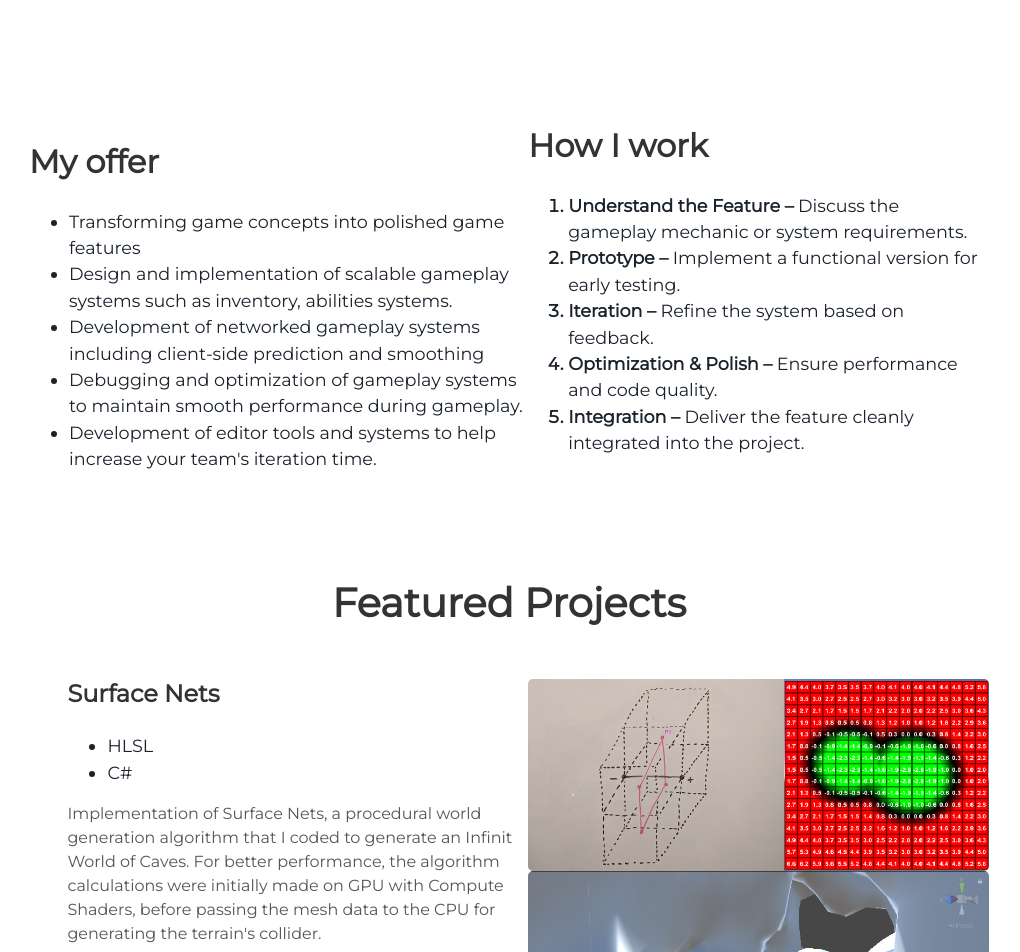
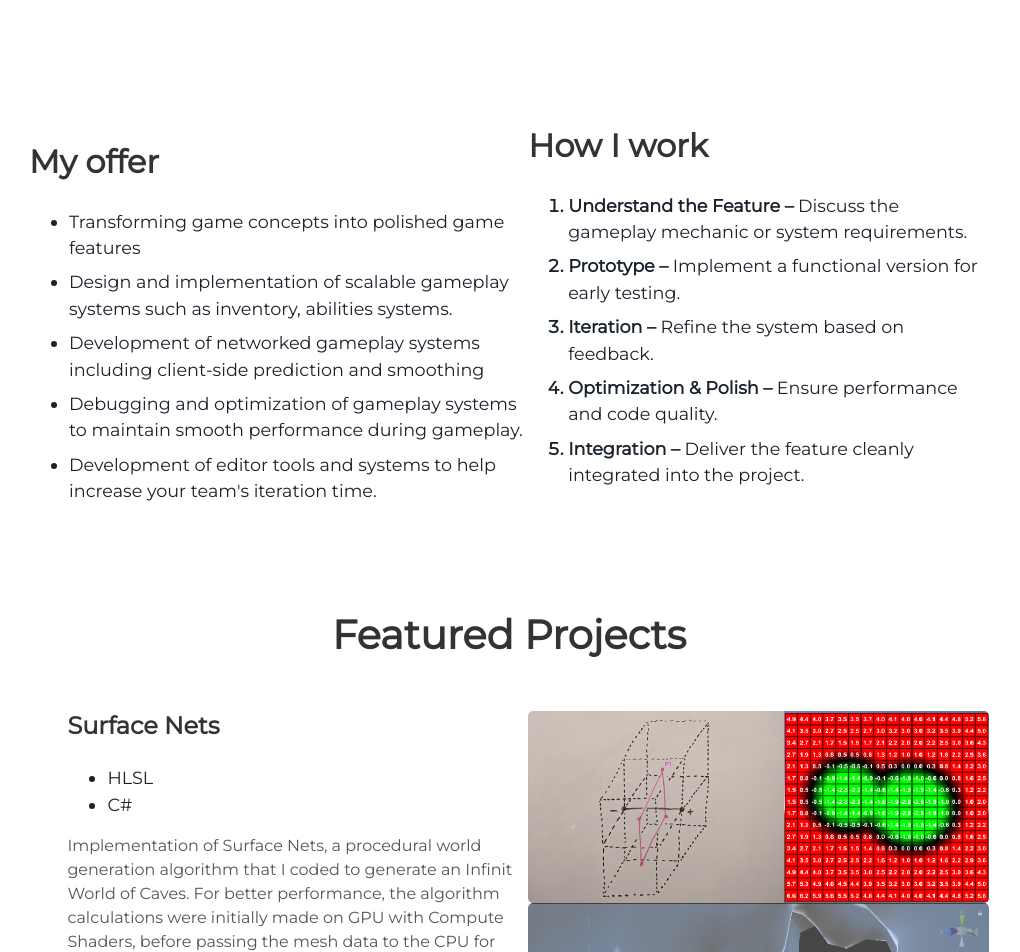
Before and after one commit to RedaMazoz/redamazoz.github.io, a Jekyll site: the page built from index.html, in a window 1280 px wide. Shown: the part 1319-2271 px from the top of the page, without its empty margins (131-1151 px from the left). Built offline with Jekyll 4.4.1, drawn with Linux system fonts in a browser that asks for light colours; some web fonts are replaced.

Commit message:
add margin bottom to bullet lists about.html

```diff
--- a/_includes/about.html
+++ b/_includes/about.html
@@ -7,6 +7,11 @@ ol > li::marker {
  {
     font-weight: bold;
  }
+
+.itemMargin
+{
+    margin-bottom: .5rem;
+}
 
 </style>
 
@@ -35,11 +40,11 @@ ol > li::marker {
   <div class="contents-right">
     <h2>How I work</h2>
     <ol>
-      <li><span class="initialBold">Understand the Feature – </span>Discuss the gameplay mechanic or system requirements.</li>
-      <li><span class="initialBold">Prototype – </span>Implement a functional version for early testing.</li>
-      <li><span class="initialBold">Iteration – </span>Refine the system based on feedback.</li>
-      <li><span class="initialBold">Optimization &amp; Polish – </span>Ensure performance and code quality.</li>
-      <li><span class="initialBold">Integration – </span>Deliver the feature cleanly integrated into the project.</li>
+      <li class="itemMargin"><span class="initialBold">Understand the Feature – </span>Discuss the gameplay mechanic or system requirements.</li>
+      <li class="itemMargin"><span class="initialBold">Prototype – </span>Implement a functional version for early testing.</li>
+      <li class="itemMargin"><span class="initialBold">Iteration – </span>Refine the system based on feedback.</li>
+      <li class="itemMargin"><span class="initialBold">Optimization &amp; Polish – </span>Ensure performance and code quality.</li>
+      <li class="itemMargin"><span class="initialBold">Integration – </span>Deliver the feature cleanly integrated into the project.</li>
 
 
 
@@ -51,11 +56,11 @@ ol > li::marker {
   <div class="contents-left">
     <h2>My offer</h2>
     <ul>
-      <li>Transforming game concepts into polished game features</li>
-      <li>Design and implementation of scalable gameplay systems such as inventory, abilities systems.</li>
-      <li> Development of networked gameplay systems including client-side prediction and smoothing</li>
-      <li>Debugging and optimization of gameplay systems to maintain smooth performance during gameplay.</li>
-      <li>Development of editor tools and systems to help increase your team's iteration time.</li>
+      <li class="itemMargin">Transforming game concepts into polished game features</li>
+      <li class="itemMargin">Design and implementation of scalable gameplay systems such as inventory, abilities systems.</li>
+      <li class="itemMargin"> Development of networked gameplay systems including client-side prediction and smoothing</li>
+      <li class="itemMargin">Debugging and optimization of gameplay systems to maintain smooth performance during gameplay.</li>
+      <li class="itemMargin">Development of editor tools and systems to help increase your team's iteration time.</li>
     </ul>
 
 </div>
```
